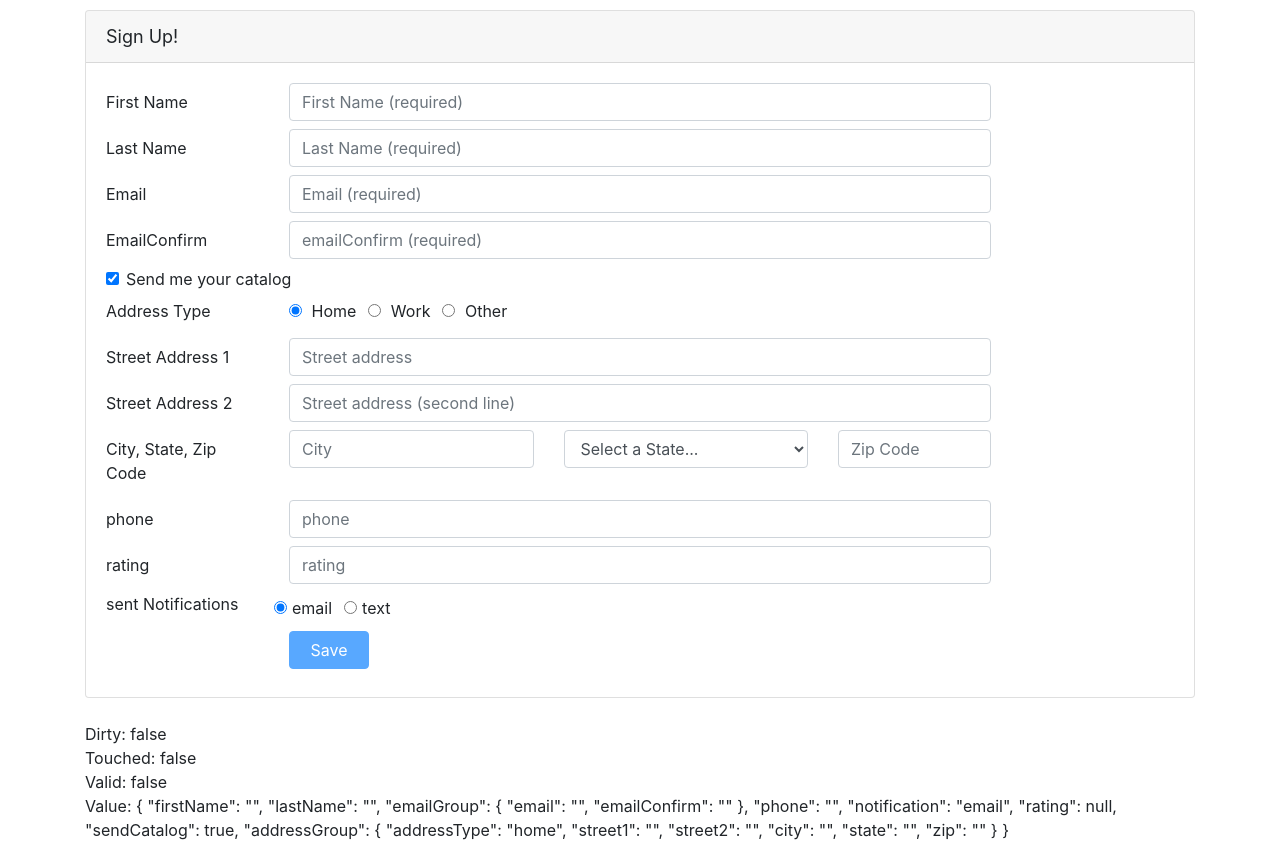
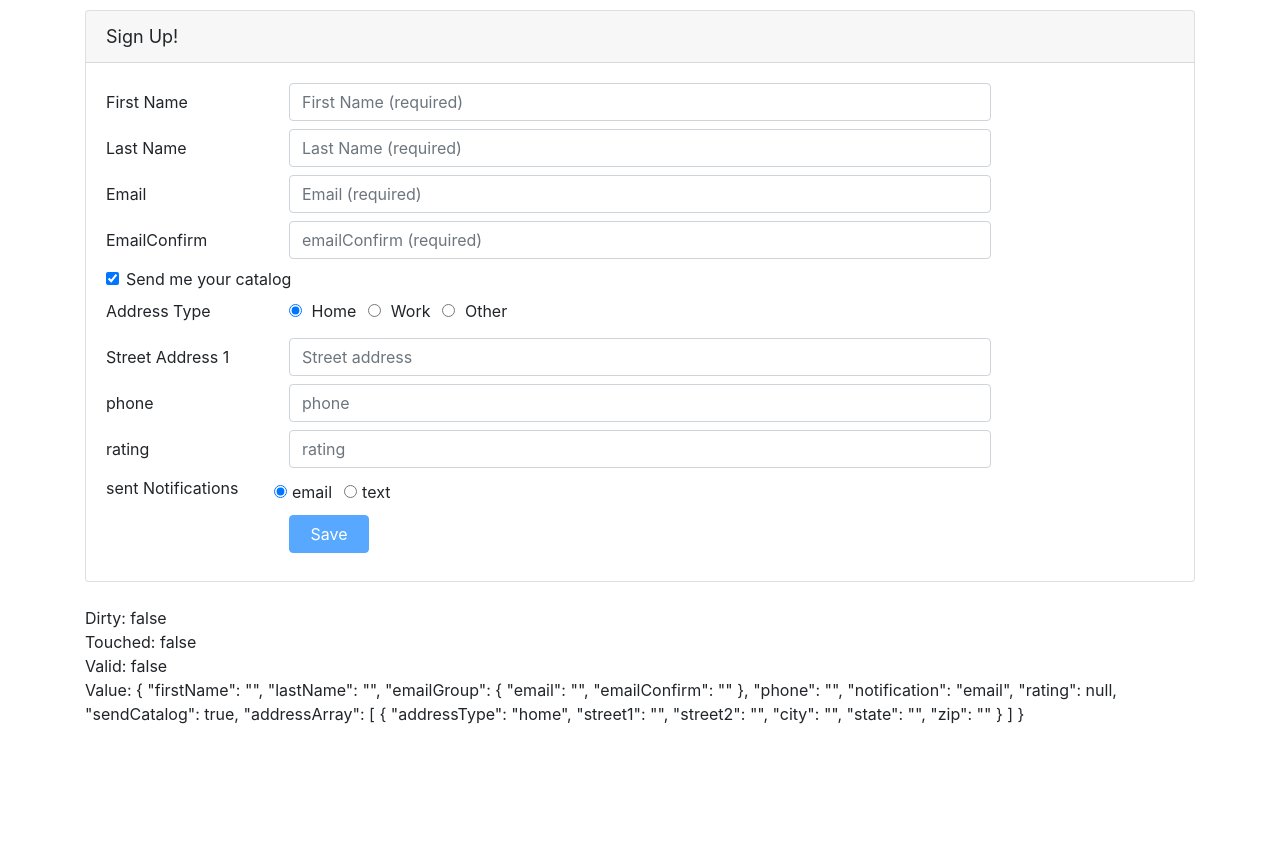
Before and after one commit to d96410001/angularReactiveFormsNewbie, an Angular app in the folder Demo-Start/: page / in a window 1280 px wide. After the commit the page ends 800 px from the top, so only its background shows below. Built offline with nearby package versions, Linux system fonts and the light colour scheme.

Commit message:
render formArray use ngFor

```diff
--- a/Demo-Start/src/app/customers/customer.component.html
+++ b/Demo-Start/src/app/customers/customer.component.html
@@ -105,7 +105,8 @@
       </div>
 
       <div *ngIf="customerForm.get('sendCatalog').value">
-        <div formGroupName="addressGroup">
+        <div formArrayName="addressArray" *ngFor="let fg of addressArray.controls; let idx=index">
+          <div [formGroupName]=idx>
             <div class="form-group row mb-2">
               <label class="col-md-2 col-form-label pt-0">Address Type</label>
               <div class="col-md-8">
@@ -141,17 +142,17 @@
 
             <div class="form-group row mb-2">
               <label class="col-md-2 col-form-label"
-                   for="street1Id">Street Address 1</label>
+                     for="{{ 'street1Id' + idx }}">Street Address 1</label>
               <div class="col-md-8">
                 <input class="form-control"
-                     id="street1Id"
+                       id="{{ 'street1Id' + idx }}"
                        type="text"
                        placeholder="Street address"
                        formControlName="street1">
               </div>
             </div>
 
-          <div class="form-group row mb-2">
+            <!-- <div class="form-group row mb-2">
               <label class="col-md-2 col-form-label"
                      for="street2Id">Street Address 2</label>
               <div class="col-md-8">
@@ -198,8 +199,10 @@
                        placeholder="Zip Code"
                        formControlName="zip">
               </div>
+            </div> -->
           </div>
         </div>
+
       </div>
 
       <div class="form-group row mb-2">
--- a/Demo-Start/src/app/customers/customer.component.ts
+++ b/Demo-Start/src/app/customers/customer.component.ts
@@ -1,5 +1,5 @@
 import { Component, OnInit } from '@angular/core';
-import { FormBuilder, FormGroup, Validators, AbstractControl, ValidatorFn } from '@angular/forms';
+import { FormBuilder, FormGroup, Validators, AbstractControl, ValidatorFn, FormArray } from '@angular/forms';
 import { Customer } from './customer';
 import { debounceTime } from 'rxjs/operators';
 
@@ -42,6 +42,11 @@ export class CustomerComponent implements OnInit {
   customerForm: FormGroup;
   emailMessage: string;
 
+  get addressArray(): FormArray {
+    console.log(this.customerForm.get('addressArray'));
+    return <FormArray>this.customerForm.get('addressArray');
+  }
+
   public validaitonMessage = {
     required: "Please enter your email address. 87",
     email: "Please enter a valid email address. 87",
@@ -64,7 +69,7 @@ export class CustomerComponent implements OnInit {
       notification: ["email"],
       rating: [null, ratingRange(1, 5)],
       sendCatalog: true,
-      addressGroup: this.buildAddress(),
+      addressArray: this.fb.array([this.buildAddress()]),
     });
     const emailControl = this.customerForm.get('emailGroup.email');
     emailControl.valueChanges.pipe(debounceTime(1000)).subscribe((value) => {
```
Lines whose indentation alone changed are shown as unchanged.
